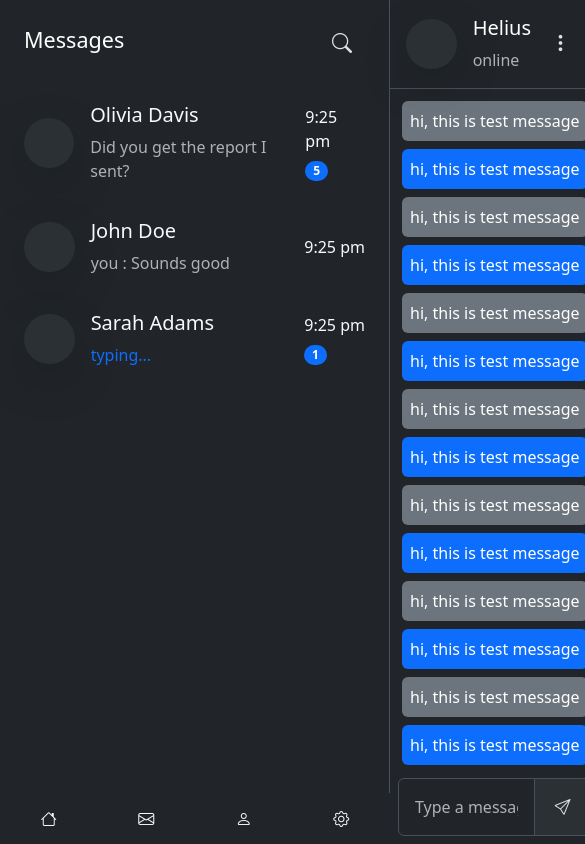
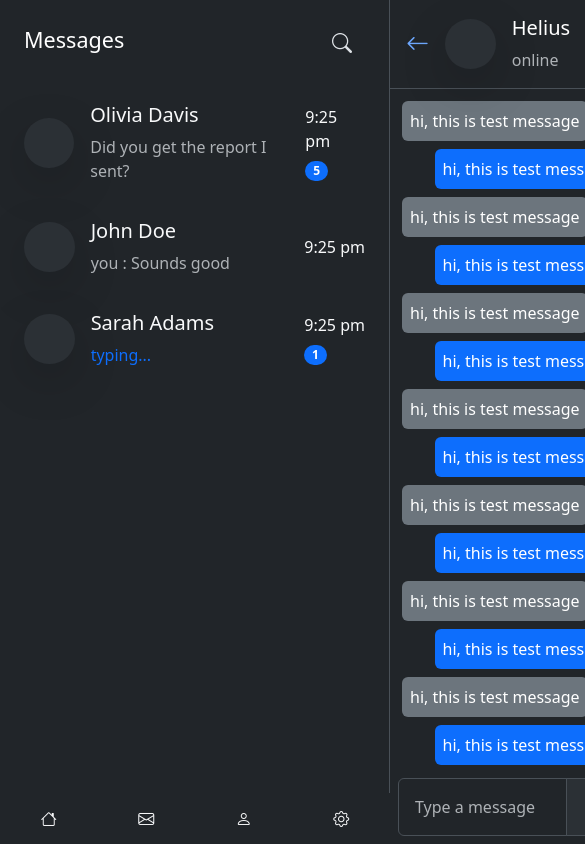
Before and after one commit to Helius-18/LetsDoIt, a React (Create React App) app: page /dashboard/messages in a window 390 px wide. Shown: the top 844 px of the page, 585 px wide, since content can reach past the window. Built offline with nearby package versions, Linux system fonts and the light colour scheme.

Commit message:
minor issue fixes

```diff
--- a/src/components/MessageSpace.js
+++ b/src/components/MessageSpace.js
@@ -1,4 +1,5 @@
 import React from 'react'
+import { Link } from 'react-router-dom'
 
 const MessageSpace = ({ theme }) => {
     return (
@@ -7,9 +8,14 @@ return (
                 <div className="w-100 chat-header position-sticky top-0 p-3 align-items-center border-bottom">
                     <div className="w-100 d-flex justify-content-between align-items-center">
                         <div className="user d-flex align-items-center gap-3">
+                            <Link to={{
+                                pathname: "/dashboard/chats",
+                                state: { theme: theme }
+                            }} className='d-block d-md-none'><i className="bi bi-arrow-left h3"></i></Link>
                             <div className="profile">
                                 <div className="user-img rounded-circle bg-light shadow-lg p-3 bg-body-tertiary" style={{
-                            width: '6vh' , height: '6vh' }}></div>
+                                    width: '6vh', height: '6vh'
+                                }}></div>
                             </div>
                             <div className="username-details">
                                 <div className="username">
--- a/src/components/Sidebar.js
+++ b/src/components/Sidebar.js
@@ -49,7 +49,7 @@ const Sidebar = ({ theme }) => {
                 </div>
               </div>
             </Link>
-            <Link to={"/chat"} className="menu-item hover-item w-100 p-2 link-light rounded text-decoration-none">
+            <Link className="menu-item hover-item w-100 p-2 link-light rounded text-decoration-none">
               <div className="d-flex flex-column">
                 <div className="header d-flex gap-2 align-items-center">
                   <i className="bi bi-gem"></i> About
```
Lines whose indentation alone changed are shown as unchanged.
